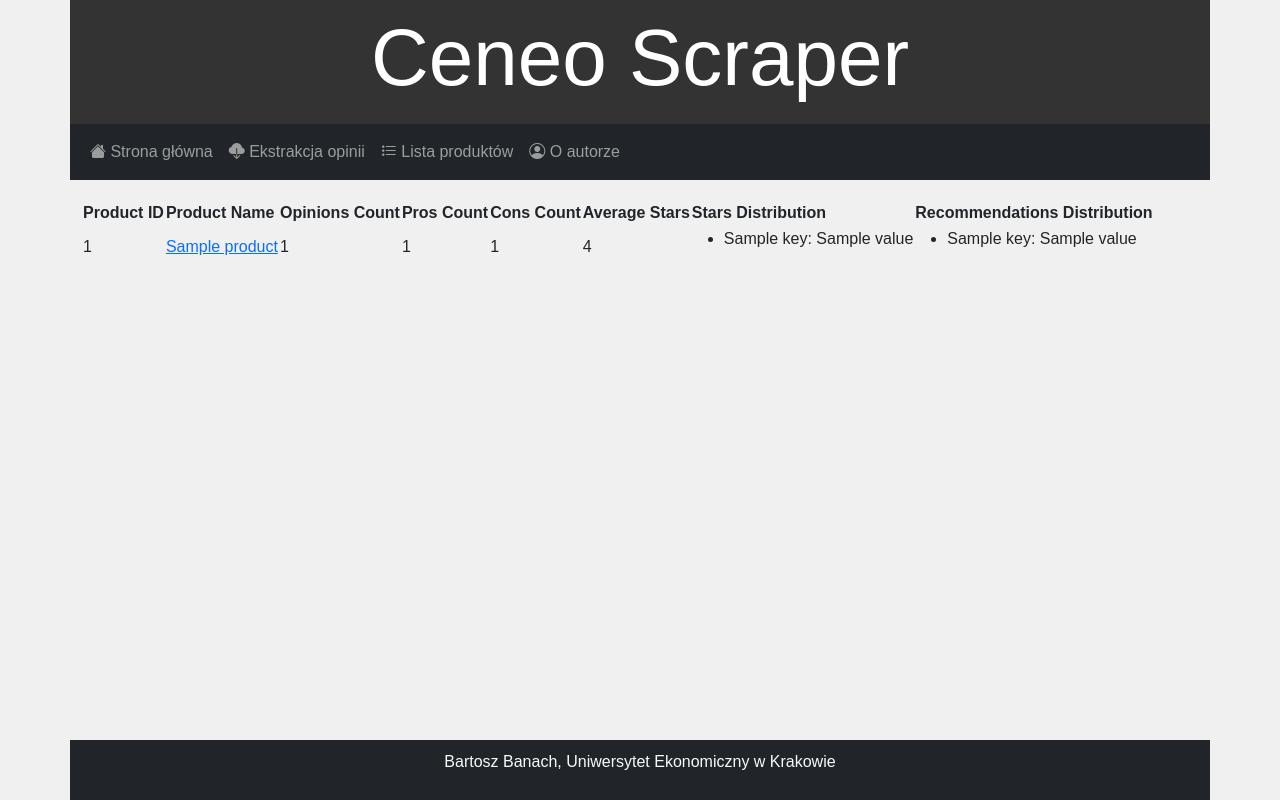
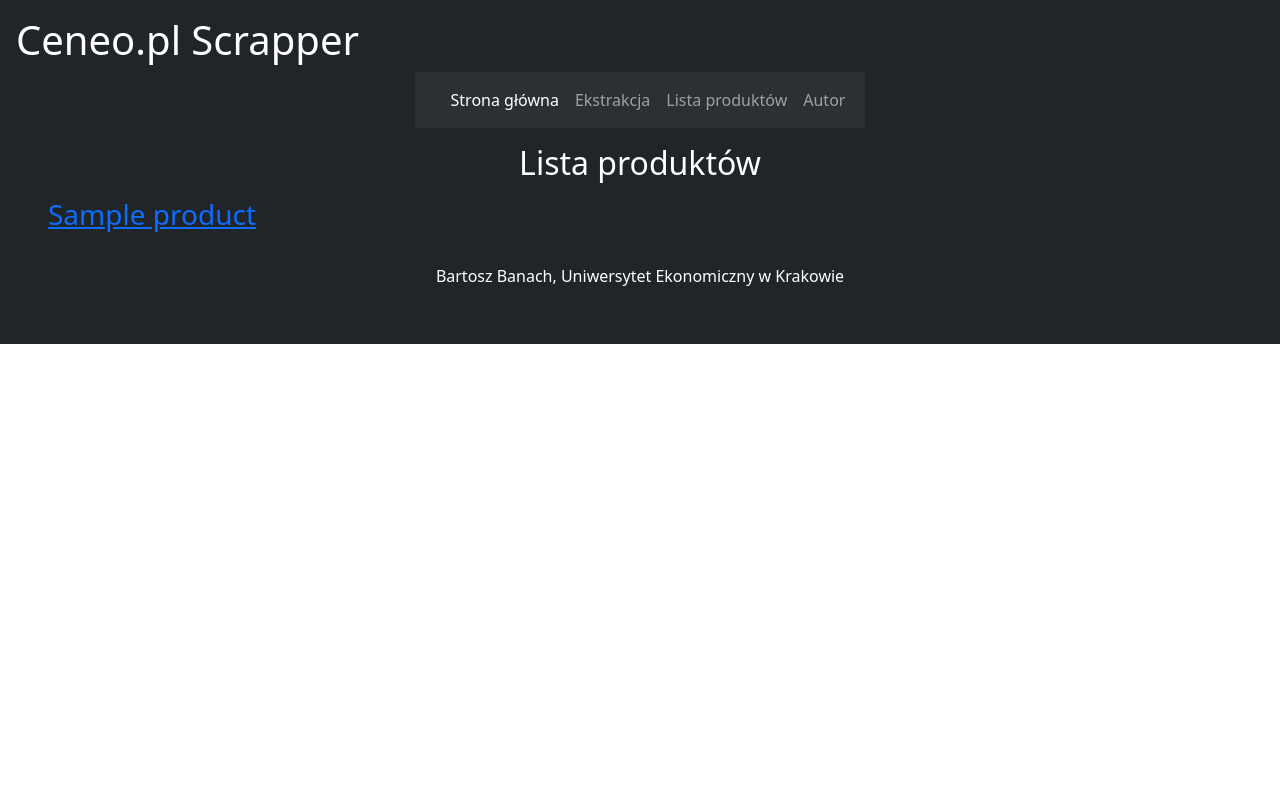
Before and after one commit to N0N3123/CeneoWebScraperBB, a Flask app: template app/templates/products.html in a window 1280 px wide. Run offline with Flask 3, Linux system fonts and the light colour scheme; the template is opened without the code that fills it: most values are stand-ins (such as "Sample title", 1, 10 or a date in 2020).

Commit message:
2024-06-10 BB

```diff
--- a/app/routes.py
+++ b/app/routes.py
@@ -68,25 +68,32 @@
 
 @app.route('/products')
 def products():
-    #products_list=[filename.split(".")[0] for filename in os.listdir("app/opinions")]
-    #products=[]
-    #for product_id in products_list:
-        #with open(f"app/products/{product_id}.json","r", encoding="UTF-8") as jf:
-           # products.append(json.load(jf))
-    products = []
-    for filename in os.listdir('app/products'):
-        if filename.endswith('.json'):
-            file_path = os.path.join('app/products', filename)
-            with open(file_path, 'r') as jf:
-                file_data = json.load(jf)
-                products.append(file_data)
+    products_list = [filename.split(".")[0] for filename in os.listdir("app/opinions")]
+    products=[]
+    for product_id  in products_list:
+        with open(f"app/products/{product_id}.json","r",encoding="UTF-8") as jf:
+            products.append(json.load(jf))
+    return render_template("products.html",products=products)
+
 @app.route('/about')
 def about():
     return render_template("about.html")
 
 @app.route('/product/<product_id>')
 def product(product_id):
-    return render_template("product.html", product_id=product_id)
+    product_file_path = os.path.join('app/products', f'{product_id}.json')
+    product_data = None
+    try:
+        with open(product_file_path, 'r', encoding='utf-8') as file:
+            product_data = json.load(file)
+    except FileNotFoundError:
+        f"Product with ID {product_id} not found"
+    except json.JSONDecodeError:
+        f"Error decoding JSON for product with ID {product_id}"
+    if product_data is None:
+        f"Unexpected error for product with ID {product_id}"
+
+    return render_template("product.html", product=product_data,product_id=product_id)
 
 @app.route('/product/download_json/<product_id>')
 def download_json(product_id):
--- a/app/templates/base.html
+++ b/app/templates/base.html
@@ -5,46 +5,52 @@
     <meta name="viewport" content="width=device-width, initial-scale=1.0">
     <link href="https://cdn.jsdelivr.net/npm/bootstrap@5.3.3/dist/css/bootstrap.min.css" rel="stylesheet" integrity="sha384-QWTKZyjpPEjISv5WaRU9OFeRpok6YctnYmDr5pNlyT2bRjXh0JMhjY6hW+ALEwIH" crossorigin="anonymous">
     <script src="https://cdn.jsdelivr.net/npm/bootstrap@5.3.3/dist/js/bootstrap.bundle.min.js" integrity="sha384-YvpcrYf0tY3lHB60NNkmXc5s9fDVZLESaAA55NDzOxhy9GkcIdslK1eN7N6jIeHz" crossorigin="anonymous"></script>
-    <link rel="stylesheet" href="https://cdn.jsdelivr.net/npm/bootstrap-icons@1.11.3/font/bootstrap-icons.min.css">
-    <link rel="stylesheet" type= "text/css" href="{{ url_for('static',filename='style.css') }}">
-    <title>Ceneo Scraper</title>
+    <!--<link rel="stylesheet" type = "text/css" href="{{url_for('static', filename='style.css')}}"-->
+    <title>Ceneo Scrapper</title>
 </head>
 <body>
-    <header class="container text-center">
-        <h1 class="display-1">Ceneo Scraper</h1>
+    <div class="p-3 mb-2 bg-dark text-white">
+        <header>
+            <h1>Ceneo.pl Scrapper</h1>
         </header>
-    <nav class="navbar navbar-expand-lg navbar-dark bg-dark container">
+        <div class="d-flex justify-content-center">
+        <nav class="navbar navbar-expand-lg bg-body-tertiary" data-bs-theme="dark">
             <div class="container-fluid">
-            <div class="collapse navbar-collapse" id="navbarSupportedContent">
-                <ul class="navbar-nav me-auto mb-2 mb-lg-0">
+              <a class="navbar-brand" href="#"></a>
+              <button class="navbar-toggler" type="button" data-bs-toggle="collapse" data-bs-target="#navbarNav" aria-controls="navbarNav" aria-expanded="false" aria-label="Toggle navigation">
+                <span class="navbar-toggler-icon"></span>
+              </button>
+              <div class="collapse navbar-collapse" id="navbarNav">
+                <ul class="navbar-nav">
                   <li class="nav-item">
-                        <a class="nav-link" href="{{ url_for('index') }}"><i class="bi bi-house-fill"></i> Strona główna</a>
+                    <a class="nav-link active" aria-current="page" href="{{url_for ('index') }}">Strona główna</a>
                   </li>
                   <li class="nav-item">
-                        <a class="nav-link" href="{{ url_for('extract') }}"><i class="bi bi-cloud-download-fill"></i>
-Ekstrakcja opinii</a>
+                    <a class="nav-link" href="{{url_for ('extract') }}">Ekstrakcja</a>
                   </li>
                   <li class="nav-item">
-                        <a class="nav-link" href="{{ url_for('products') }}"><i class="bi bi-list-stars"></i> Lista produktów</a>
+                    <a class="nav-link" href="{{url_for ('products') }}">Lista produktów</a>
                   </li>
                   <li class="nav-item">
-                        <a class="nav-link" href="{{ url_for('about') }}"><i class="bi bi-person-circle"></i> O autorze</a>
+                    <a class="nav-link" href="{{url_for ('about') }}">Autor</a>
                   </li>
                 </ul>
               </div>
             </div>
         </nav>
-    <section class="container">
-        <div class="row">
-            <div class="col">
+        </div>
+        <section>
             {% block content %}
-                    <p>To jest plik bazowy</p>
+            <p>To jest plik bazowy </p>
             {% endblock %}
+        </section>
+        <footer>
+            <div class="sticky-bottom">
+              <div class="p-3 mb-2 bg-dark text-white">
+              <p class="text-center">Bartosz Banach, Uniwersytet Ekonomiczny w Krakowie</p>
               </div>
             </div>
-    </section>
-    <footer  class="container bg-dark text-light fixed-bottom text-center">
-        <p>Bartosz Banach, Uniwersytet Ekonomiczny w Krakowie</p>
         </footer>
+    </div>
 </body>
 </html>
--- a/app/templates/products.html
+++ b/app/templates/products.html
@@ -1,46 +1,21 @@
-{% extends 'base.html' %}
+{%  extends 'base.html' %}
+
 {% block content %}
-<div>
-  <table>
-      <thead>
-          <tr>
-              <th>Product ID</th>
-              <th>Product Name</th>
-              <th>Opinions Count</th>
-              <th>Pros Count</th>
-              <th>Cons Count</th>
-              <th>Average Stars</th>
-              <th>Stars Distribution</th>
-              <th>Recommendations Distribution</th>
-          </tr>
-      </thead>
-      <tbody>
-          {% for product in products %}
-              <tr>
-                  <td>{{ product.product_id }}</td>
-                  <td>  <a href="{{url_for('product', product_id=product.product_id)}}">{{ product.product_name }}</a></td>
-                  <td>{{ product.opinions_count }}</td>
-                  <td>{{ product.pros_count }}</td>
-                  <td>{{ product.cons_count }}</td>
-                  <td>{{ product.average_stars }}</td>
-                  <td>
-                      <ul>
-                          {% for key, value in product.stars_distribution.items() %}
-                              <li>{{ key }}: {{ value }}</li>
-                          {% endfor %}
-                      </ul>
-                  </td>
-                  <td>
-                      <ul>
-                          {% for key, value in product.recommendations_distribution.items() %}
-                              <li>{{ key }}: {{ value }}</li>
-                          {% endfor %}
-                        </ul>
-                      </td>
-                  </tr>
-              {% endfor %}
-          </tbody>
-      </table>
-  </div>
+    <h2 class="text-center mt-3 mb-3">Lista produktów</h2>
 
-    {% endblock %}
+    {% for product in products %}
+    <ul><div>
+        <h3><a href="{{ url_for('product', product_id=product.product_id) }}">{{ product.product_name }}</a></h3>
+        </div>
+    </ul>
+    {% endfor %}
+
+
+    {% if error is defined %}
+    <div class="alert alert-danger alert-dismissible fade show" role="alert">
+        <strong> <i class="bi bi-exclamation-diamond-fill"></i>Uawga!</strong>{{error}}
+        <button type="button" class="btn-close" data-bs-dismiss="alert" aria-label="Close"></button>
+    </div>
+    {% endif %}
+
+{% endblock %}
```
Also changed, not shown: app/products/138331381.json (added, +26 -0 lines), app/templates/product.html (+32 -2 lines). Lines whose indentation alone changed are shown as unchanged.
